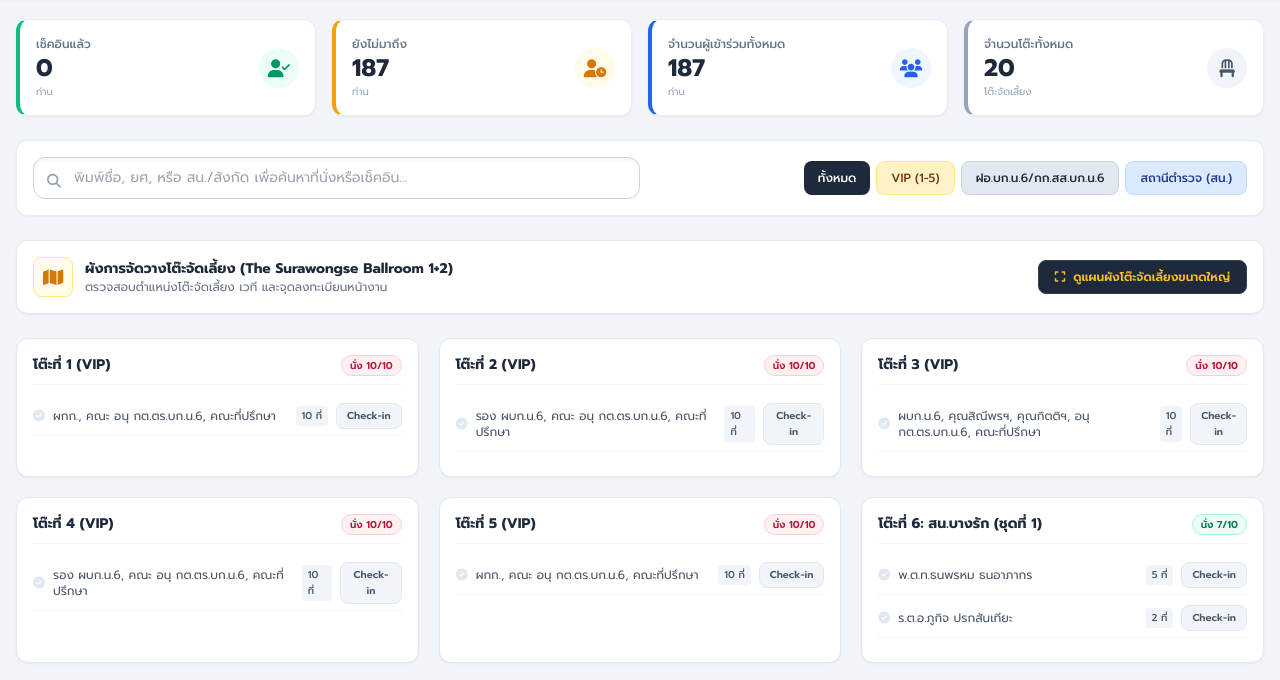
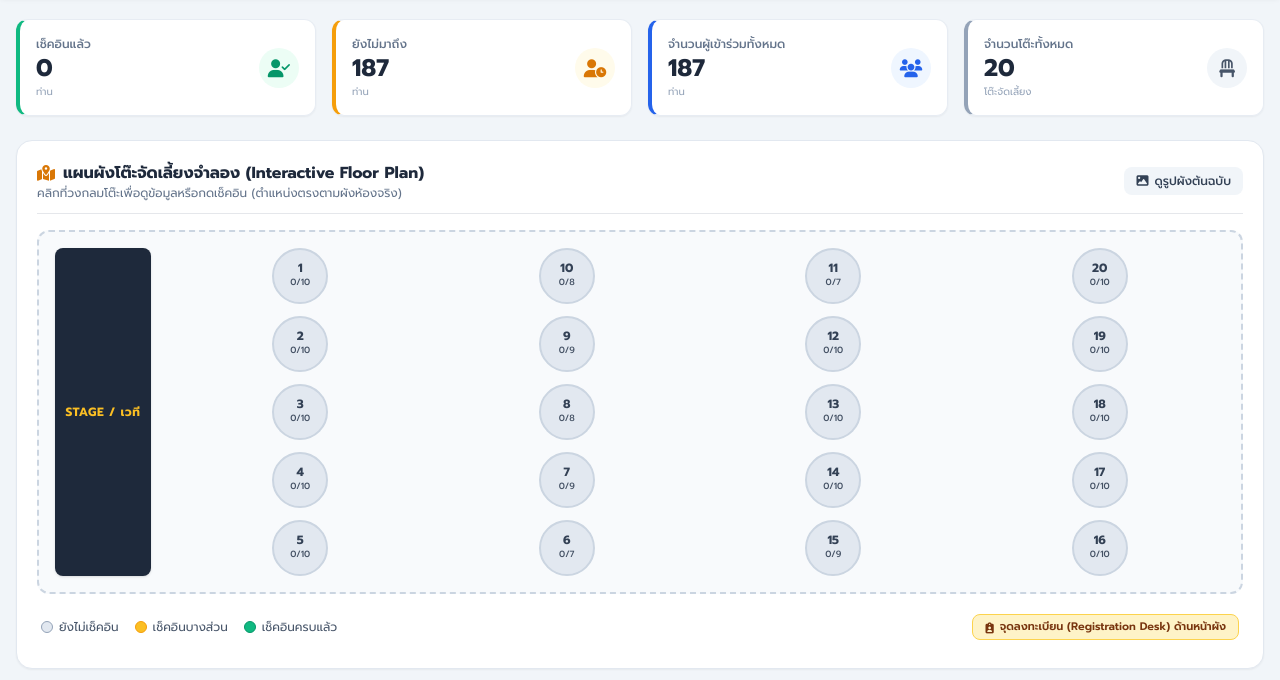
Before and after one commit to blacksharkG47/mpd6retirement, a plain HTML site: page tables.html in a window 1280 px wide. Shown: the part 78-758 px from the top of the page. Drawn offline with nearby package versions, Linux system fonts and the light colour scheme.

Commit message:
Update tables.html

```diff
--- a/tables.html
+++ b/tables.html
@@ -99,6 +99,85 @@
             </div>
         </div>
 
+        <!-- VISUAL FLOOR PLAN (จำลองผังห้องจริง) -->
+        <div class="bg-white p-5 rounded-2xl shadow-sm border border-slate-200 space-y-4">
+            <div class="flex flex-col sm:flex-row justify-between items-start sm:items-center gap-2 border-b pb-3">
+                <div>
+                    <h3 class="font-bold text-slate-800 text-base flex items-center gap-2">
+                        <i class="fa-solid fa-map-location-dot text-amber-600"></i> แผนผังโต๊ะจัดเลี้ยงจำลอง (Interactive Floor Plan)
+                    </h3>
+                    <p class="text-xs text-slate-500">คลิกที่วงกลมโต๊ะเพื่อดูข้อมูลหรือกดเช็คอิน (ตำแหน่งตรงตามผังห้องจริง)</p>
+                </div>
+                <button onclick="openModal('mapModal')" class="bg-slate-100 hover:bg-slate-200 text-slate-700 text-xs font-medium px-3 py-1.5 rounded-lg transition flex items-center gap-1.5">
+                    <i class="fa-solid fa-image"></i> ดูรูปผังต้นฉบับ
+                </button>
+            </div>
+
+            <!-- Floor Layout Container -->
+            <div class="overflow-x-auto pb-2">
+                <div class="min-w-[700px] border-2 border-dashed border-slate-300 rounded-xl p-4 bg-slate-50 relative flex gap-6">
+
+                    <!-- Stage Side (Left) -->
+                    <div class="w-24 bg-slate-800 text-amber-400 font-bold text-xs rounded-lg flex items-center justify-center writing-mode-vertical uppercase tracking-wider shadow shrink-0 min-h-[320px] text-center p-2">
+                        STAGE / เวที
+                    </div>
+
+                    <!-- Seating Grid (4 Columns x 5 Rows) -->
+                    <div class="flex-grow grid grid-cols-4 gap-4 items-center justify-items-center">
+
+                        <!-- Column 1 (Tables 1-5) -->
+                        <div class="flex flex-col gap-3 justify-between h-full">
+                            <div id="visual-table-1"></div>
+                            <div id="visual-table-2"></div>
+                            <div id="visual-table-3"></div>
+                            <div id="visual-table-4"></div>
+                            <div id="visual-table-5"></div>
+                        </div>
+
+                        <!-- Column 2 (Tables 10-6) -->
+                        <div class="flex flex-col gap-3 justify-between h-full">
+                            <div id="visual-table-10"></div>
+                            <div id="visual-table-9"></div>
+                            <div id="visual-table-8"></div>
+                            <div id="visual-table-7"></div>
+                            <div id="visual-table-6"></div>
+                        </div>
+
+                        <!-- Column 3 (Tables 11-15) -->
+                        <div class="flex flex-col gap-3 justify-between h-full">
+                            <div id="visual-table-11"></div>
+                            <div id="visual-table-12"></div>
+                            <div id="visual-table-13"></div>
+                            <div id="visual-table-14"></div>
+                            <div id="visual-table-15"></div>
+                        </div>
+
+                        <!-- Column 4 (Tables 20-16) -->
+                        <div class="flex flex-col gap-3 justify-between h-full">
+                            <div id="visual-table-20"></div>
+                            <div id="visual-table-19"></div>
+                            <div id="visual-table-18"></div>
+                            <div id="visual-table-17"></div>
+                            <div id="visual-table-16"></div>
+                        </div>
+
+                    </div>
+                </div>
+
+                <!-- Legend & Registration Marker -->
+                <div class="flex flex-wrap justify-between items-center mt-3 pt-2 text-xs text-slate-600 gap-2 px-1">
+                    <div class="flex items-center gap-4">
+                        <span class="flex items-center gap-1.5"><span class="w-3 h-3 rounded-full bg-slate-200 border border-slate-400 inline-block"></span> ยังไม่เช็คอิน</span>
+                        <span class="flex items-center gap-1.5"><span class="w-3 h-3 rounded-full bg-amber-400 border border-amber-500 inline-block"></span> เช็คอินบางส่วน</span>
+                        <span class="flex items-center gap-1.5"><span class="w-3 h-3 rounded-full bg-emerald-500 border border-emerald-600 inline-block"></span> เช็คอินครบแล้ว</span>
+                    </div>
+                    <div class="bg-amber-100 text-amber-900 border border-amber-300 font-semibold px-3 py-1 rounded-lg text-[11px] flex items-center gap-1.5">
+                        <i class="fa-solid fa-clipboard-user"></i> จุดลงทะเบียน (Registration Desk) ด้านหน้าผัง
+                    </div>
+                </div>
+            </div>
+        </div>
+
         <!-- SEARCH & FILTER BAR -->
         <div class="glass-card p-4 rounded-xl shadow-sm flex flex-col md:flex-row gap-3 items-center justify-between">
             <div class="relative w-full md:w-1/2">
@@ -113,23 +192,7 @@
             </div>
         </div>
 
-        <!-- VISUAL FLOOR PLAN LINK -->
-        <div class="bg-white p-4 rounded-xl shadow-sm border border-slate-200 flex flex-col md:flex-row justify-between items-center gap-4">
-            <div class="flex items-center gap-3">
-                <div class="w-10 h-10 rounded-lg bg-amber-50 text-amber-600 flex items-center justify-center text-lg font-bold shrink-0 border border-amber-200">
-                    <i class="fa-solid fa-map"></i>
-                </div>
-                <div>
-                    <h3 class="font-bold text-slate-800 text-sm">ผังการจัดวางโต๊ะจัดเลี้ยง (The Surawongse Ballroom 1+2)</h3>
-                    <p class="text-xs text-slate-500">ตรวจสอบตำแหน่งโต๊ะจัดเลี้ยง เวที และจุดลงทะเบียนหน้างาน</p>
-                </div>
-            </div>
-            <button onclick="openModal('mapModal')" class="w-full md:w-auto bg-slate-800 hover:bg-slate-700 text-amber-400 border border-slate-700 text-xs font-semibold px-4 py-2 rounded-lg transition flex items-center gap-2">
-                <i class="fa-solid fa-expand"></i> ดูแผนผังโต๊ะจัดเลี้ยงขนาดใหญ่
-            </button>
-        </div>
-
-        <!-- TABLES GRID -->
+        <!-- TABLES GRID LIST -->
         <div id="tablesGrid" class="grid grid-cols-1 md:grid-cols-2 lg:grid-cols-3 gap-5">
             <!-- Javascript populated -->
         </div>
@@ -346,6 +409,7 @@
                         showToast(member.checkedIn ? `เช็คอิน ${member.name} เรียบร้อยแล้ว` : `ยกเลิกการเช็คอิน ${member.name}`);
                         closeModal('authModal');
                         filterTables();
+                        renderVisualFloorPlan();
                     }
                 }
             } else {
@@ -367,6 +431,41 @@
             document.getElementById('checkedInCount').innerText = checkedIn;
             document.getElementById('pendingCount').innerText = total - checkedIn;
             document.getElementById('totalMembersCount').innerText = total;
+        }
+
+        function renderVisualFloorPlan() {
+            tableData.forEach(table => {
+                const container = document.getElementById(`visual-table-${table.id}`);
+                if (!container) return;
+
+                let checkedCount = 0;
+                let totalSeats = 0;
+                table.members.forEach(m => {
+                    totalSeats += m.total;
+                    if (m.checkedIn) checkedCount += m.total;
+                });
+
+                let statusColor = "bg-slate-200 text-slate-700 border-slate-300 hover:bg-slate-300";
+                if (checkedCount === totalSeats && totalSeats > 0) {
+                    statusColor = "bg-emerald-500 text-white border-emerald-600 shadow-md shadow-emerald-200 hover:bg-emerald-600";
+                } else if (checkedCount > 0) {
+                    statusColor = "bg-amber-400 text-slate-900 border-amber-500 shadow-md shadow-amber-100 hover:bg-amber-500";
+                }
+
+                container.innerHTML = `
+                    <button onclick="scrollToTable(${table.id})" class="w-14 h-14 rounded-full border-2 flex flex-col items-center justify-center transition-transform transform hover:scale-110 cursor-pointer ${statusColor}">
+                        <span class="text-xs font-bold leading-none">${table.id}</span>
+                        <span class="text-[9px] font-medium opacity-90 mt-0.5">${checkedCount}/${totalSeats}</span>
+                    </button>
+                `;
+            });
+        }
+
+        function scrollToTable(tableId) {
+            document.getElementById('searchInput').value = `โต๊ะที่ ${tableId}`;
+            filterTables();
+            const element = document.getElementById('tablesGrid');
+            element.scrollIntoView({ behavior: 'smooth' });
         }
 
         function renderTables(data) {
@@ -416,6 +515,7 @@
                 grid.appendChild(card);
             });
             updateCheckInSummary();
+            renderVisualFloorPlan();
         }
 
         function filterTables() {
```
